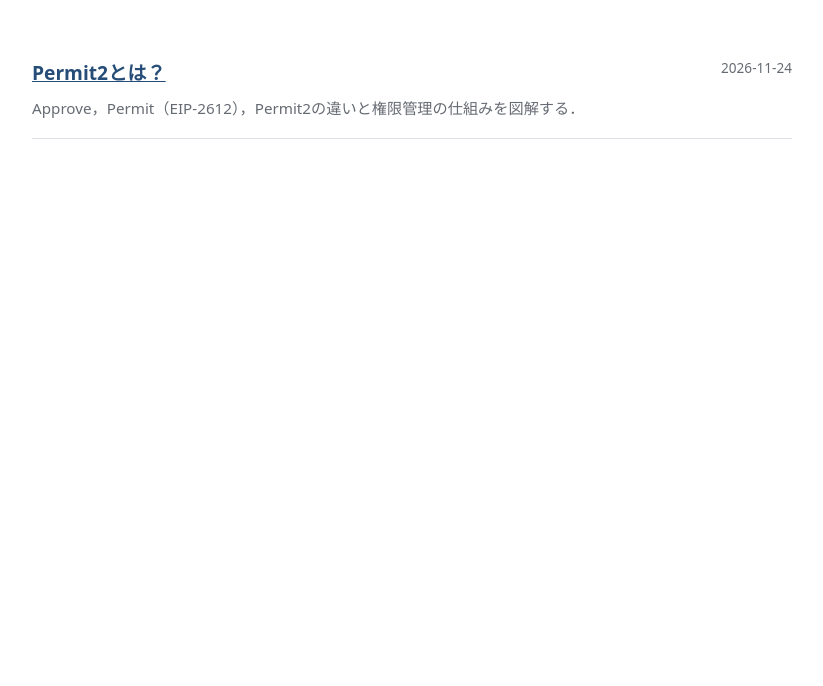
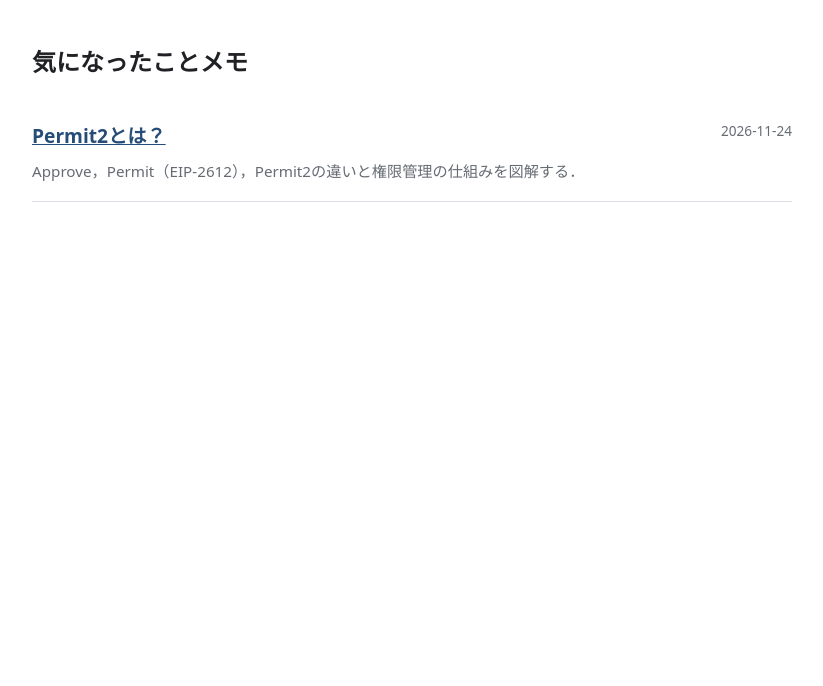
Before and after one commit to tunapeanuts/tunapeanuts.github.io, a plain HTML site: page index.html in a window 1280 px wide. Shown: the part 114-800 px from the top of the page, without its empty margins (228-1051 px from the left). Drawn offline with Linux system fonts and the light colour scheme.

Commit message:
edit index.html h2

```diff
--- a/index.html
+++ b/index.html
@@ -12,6 +12,7 @@ time{float:right;color:#666b73;font-size:.85rem}
 li p{margin:.3em 0 0;color:#666b73;font-size:.95rem}
 </style></head><body>
 <h1>Tips</h1>
+<h2>気になったことメモ</h2>
 <ul>
 <li><a href="articles/permit2.html">Permit2とは？</a><time>2026-11-24</time><p>Approve，Permit（EIP-2612），Permit2の違いと権限管理の仕組みを図解する．</p></li>
 </ul>
```
